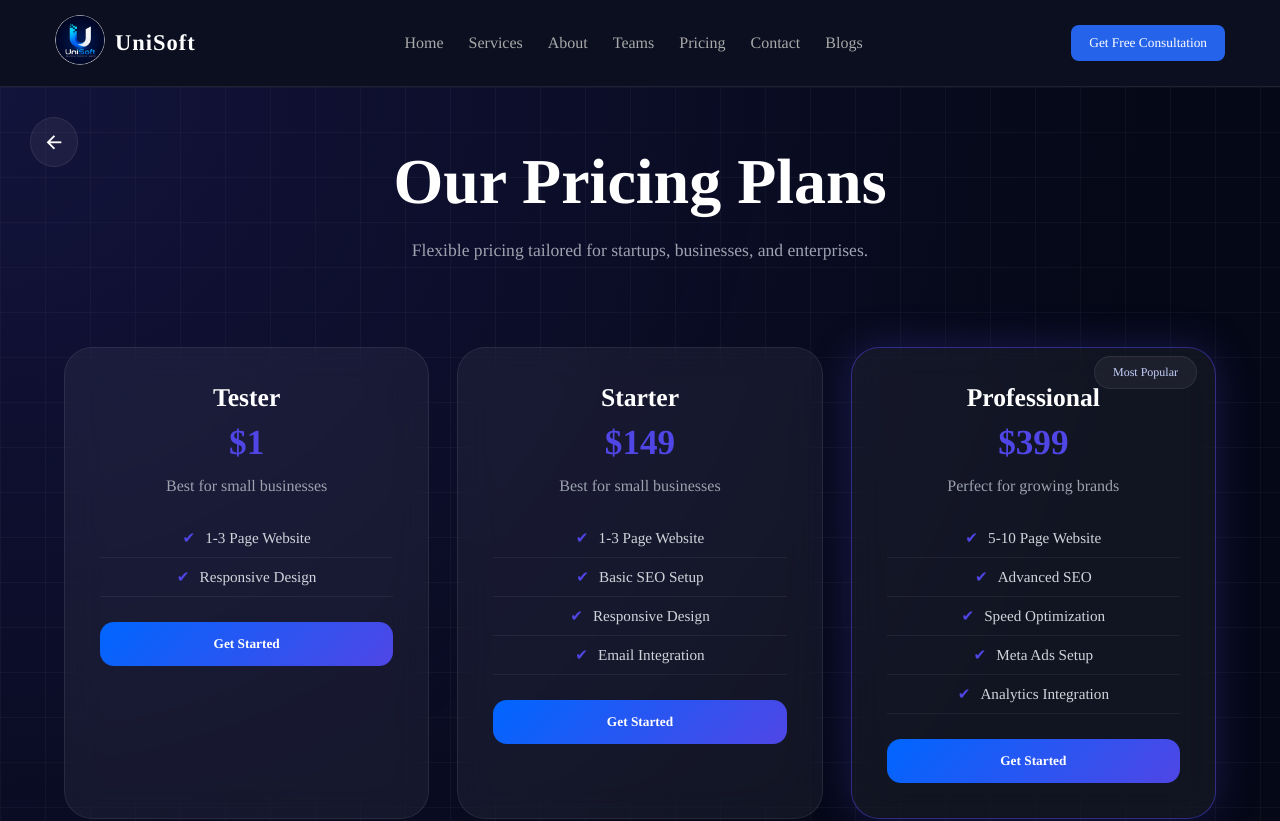
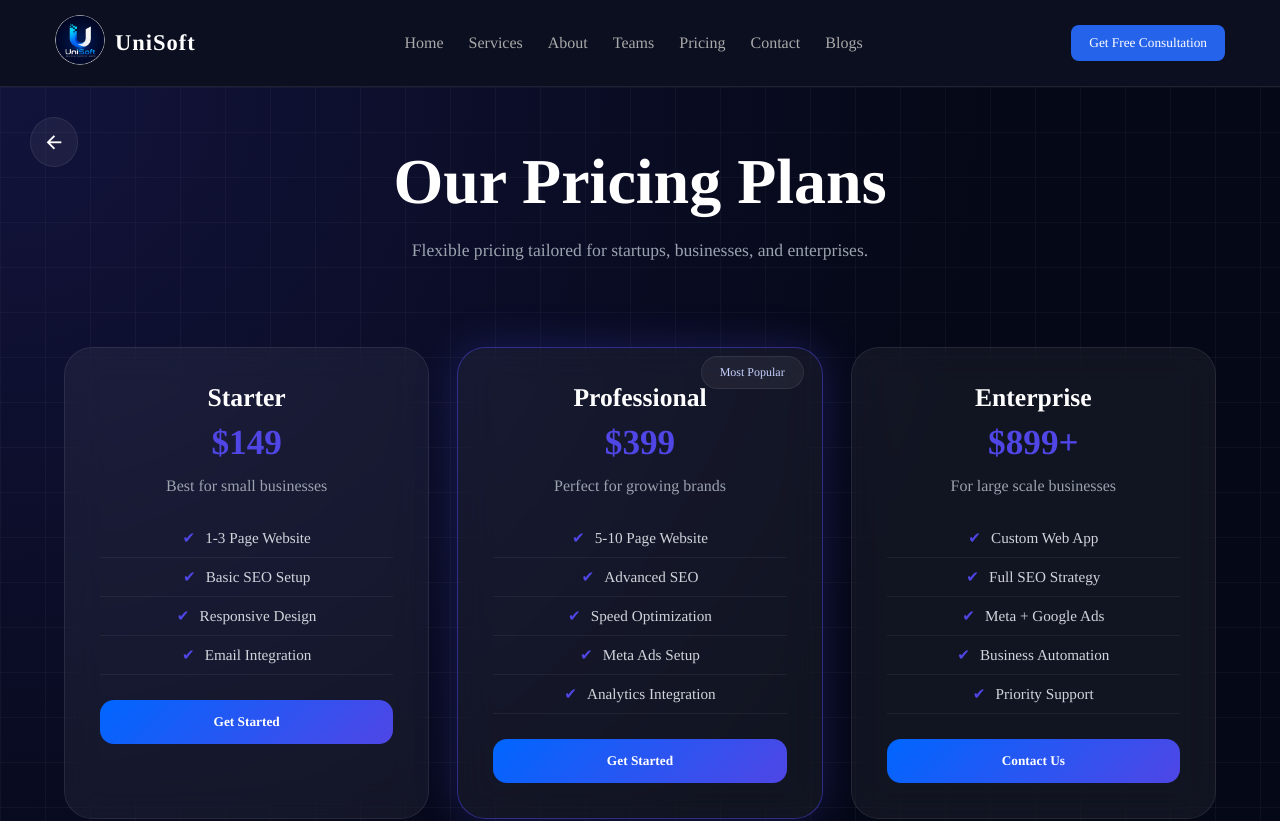
Before and after one commit to ShaniBhai786/UniSoft_Agency, a Next.js app: page /pricing in a window 1280 px wide. Shown: the top 821 px of the page. Built offline with nearby package versions, Linux system fonts and the light colour scheme; a web font is replaced by a local one.

Commit message:
refactor: comment out unused pricing plan details for cleaner code

```diff
--- a/src/app/pricing/page.jsx
+++ b/src/app/pricing/page.jsx
@@ -18,19 +18,19 @@ const page = () => {
   const [packagePlane, setPackagePlane] = useState(null)
 
   const pricingPlans = [
-    {
-      id: "free",
-      title: "Tester",
-      priceTag: "$1",
-      price: 1,
-      desc: "Best for small businesses",
-      features: [
-        "1-3 Page Website",
-        "Responsive Design",
-      ],
-      packageName: "Tester Package",
-      popular: false
-    },
+    // {
+    //   id: "free",
+    //   title: "Tester",
+    //   priceTag: "$1",
+    //   price: 1,
+    //   desc: "Best for small businesses",
+    //   features: [
+    //     "1-3 Page Website",
+    //     "Responsive Design",
+    //   ],
+    //   packageName: "Tester Package",
+    //   popular: false
+    // },
     {
       id:"starter",
       title: "Starter",
```
